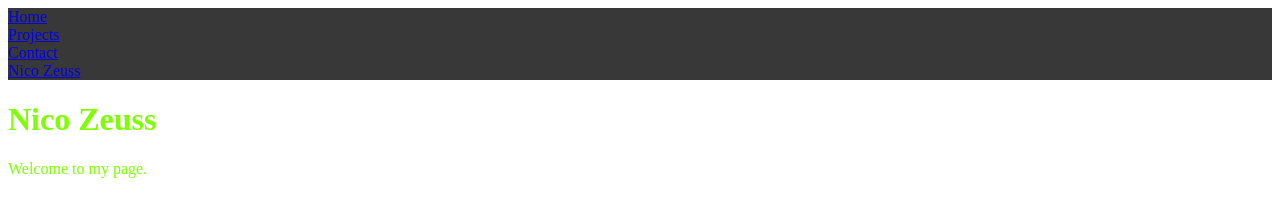
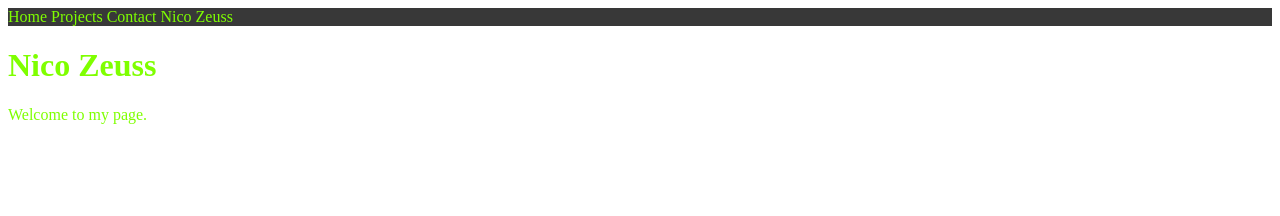
Before and after one commit to NZeuss/NZeuss.github.io, a plain HTML site: page index.html in a window 1280 px wide. Drawn offline with Linux system fonts and the light colour scheme.

Commit message:
More CSS stuff

```diff
--- a/static/css/home.css
+++ b/static/css/home.css
@@ -1,5 +1,5 @@
 body {
-    color: white;
+    color: rgb(56, 56, 56);
 }
 
 ul {
@@ -10,7 +10,12 @@ ul {
   }
 
 li {
+    display: inline;
+}
+
+li a {
     color: chartreuse;
+    text-decoration: none;
 }
 
 h1 {
```
